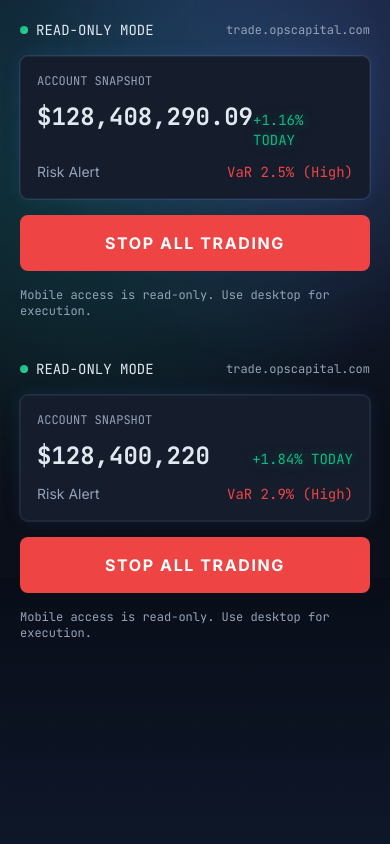
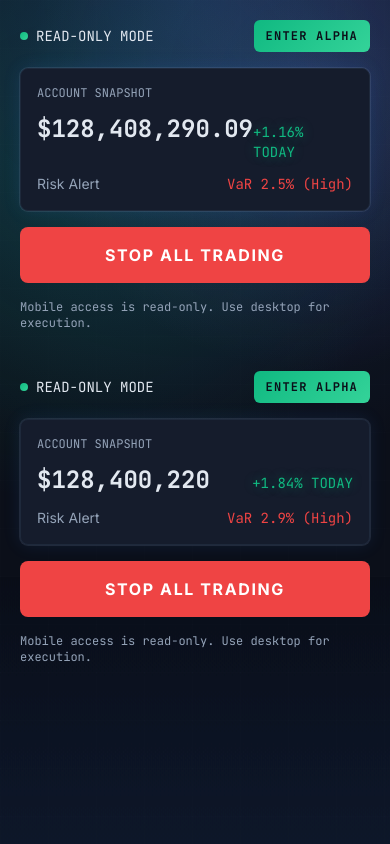
Before and after one commit to redboynono/OPS-Capital, a plain HTML site: page index.html in a window 390 px wide. Shown: the top 844 px of the page. Drawn offline with nearby package versions, Linux system fonts and the light colour scheme; no server answers.

Commit message:
Add homepage header CTA to /alpha. (#1)
Point desktop and mobile terminal headers at opscapital.com/alpha as the only primary conversion.

Co-authored-by: SunBin <Steven.Sun@qunardeMacBook-Pro.local>

```diff
--- a/index.html
+++ b/index.html
@@ -59,12 +59,12 @@
 
     <!-- Mobile Read-only Mode -->
     <section class="md:hidden relative z-10 p-5 space-y-4">
-        <header class="flex items-center justify-between">
+        <header class="flex items-center justify-between gap-3">
             <div class="flex items-center gap-2 font-mono text-sm">
                 <div class="w-2 h-2 rounded-full bg-ops-primary"></div>
                 READ-ONLY MODE
             </div>
-            <div class="text-xs text-ops-muted font-mono">trade.opscapital.com</div>
+            <a href="https://opscapital.com/alpha" class="bg-ops-primary text-ops-bg font-bold font-mono text-xs px-3 py-2 rounded-md tracking-widest">ENTER ALPHA</a>
         </header>
         <div class="bg-ops-card border border-slate-800 rounded-lg p-4 space-y-3">
             <div class="text-xs text-ops-muted font-mono uppercase">Account Snapshot</div>
@@ -105,6 +105,7 @@
                     <div>BROKER: <span class="text-ops-primary">IBKR API OK</span></div>
                     <div>ALGO: <span id="algoStatus" class="text-amber-400">3 ACTIVE / 1 PAUSED</span></div>
                     <a href="eye.html" class="text-ops-accent hover:text-ops-primary transition">HOLOGRAPHIC EYE</a>
+                    <a href="https://opscapital.com/alpha" class="bg-ops-primary text-ops-bg font-bold font-mono text-xs px-3 py-2 rounded-md tracking-widest hover:brightness-110">ENTER ALPHA</a>
                 </div>
             </div>
             <div class="mt-4 grid grid-cols-12 gap-4">
@@ -471,12 +472,12 @@
 
     <!-- Mobile Read-only Mode -->
     <section class="md:hidden relative z-10 p-5 space-y-4">
-        <header class="flex items-center justify-between">
+        <header class="flex items-center justify-between gap-3">
             <div class="flex items-center gap-2 font-mono text-sm">
                 <div class="w-2 h-2 rounded-full bg-ops-primary"></div>
                 READ-ONLY MODE
             </div>
-            <div class="text-xs text-ops-muted font-mono">trade.opscapital.com</div>
+            <a href="https://opscapital.com/alpha" class="bg-ops-primary text-ops-bg font-bold font-mono text-xs px-3 py-2 rounded-md tracking-widest">ENTER ALPHA</a>
         </header>
         <div class="bg-ops-card border border-slate-800 rounded-lg p-4 space-y-3">
             <div class="text-xs text-ops-muted font-mono uppercase">Account Snapshot</div>
@@ -516,6 +517,7 @@
                     <div>DATA FEED: <span class="text-ops-primary">CONNECTED (24ms)</span></div>
                     <div>BROKER: <span class="text-ops-primary">IBKR API OK</span></div>
                     <div>ALGO: <span class="text-amber-400">3 ACTIVE / 1 PAUSED</span></div>
+                    <a href="https://opscapital.com/alpha" class="bg-ops-primary text-ops-bg font-bold font-mono text-xs px-3 py-2 rounded-md tracking-widest hover:brightness-110">ENTER ALPHA</a>
                 </div>
             </div>
             <div class="mt-4 grid grid-cols-12 gap-4">
```
